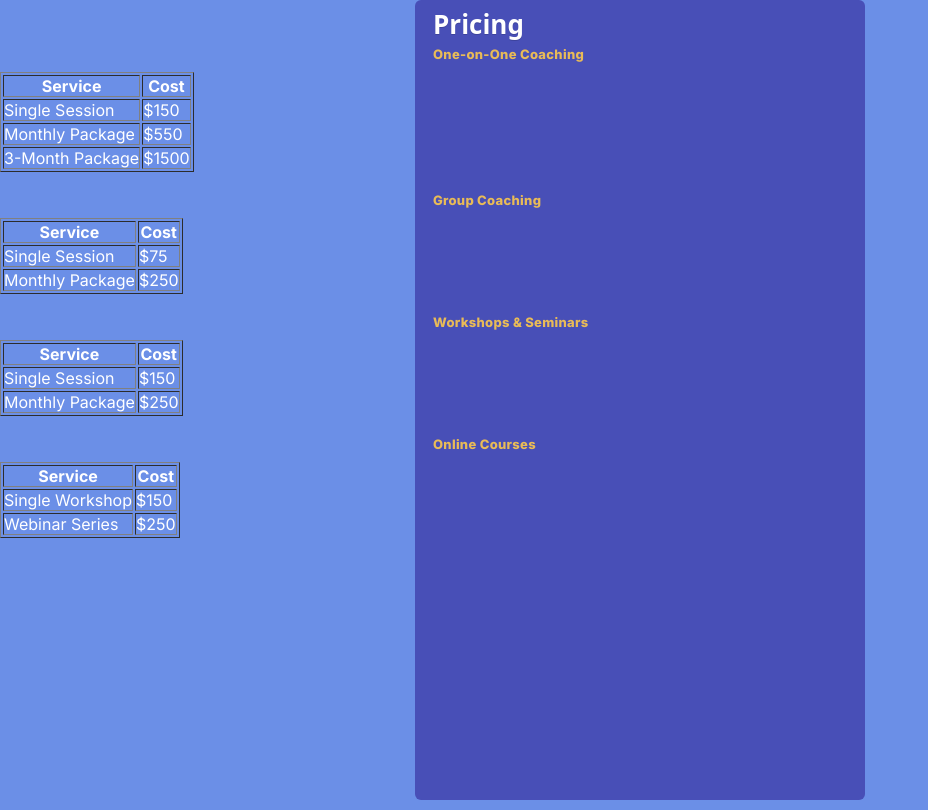
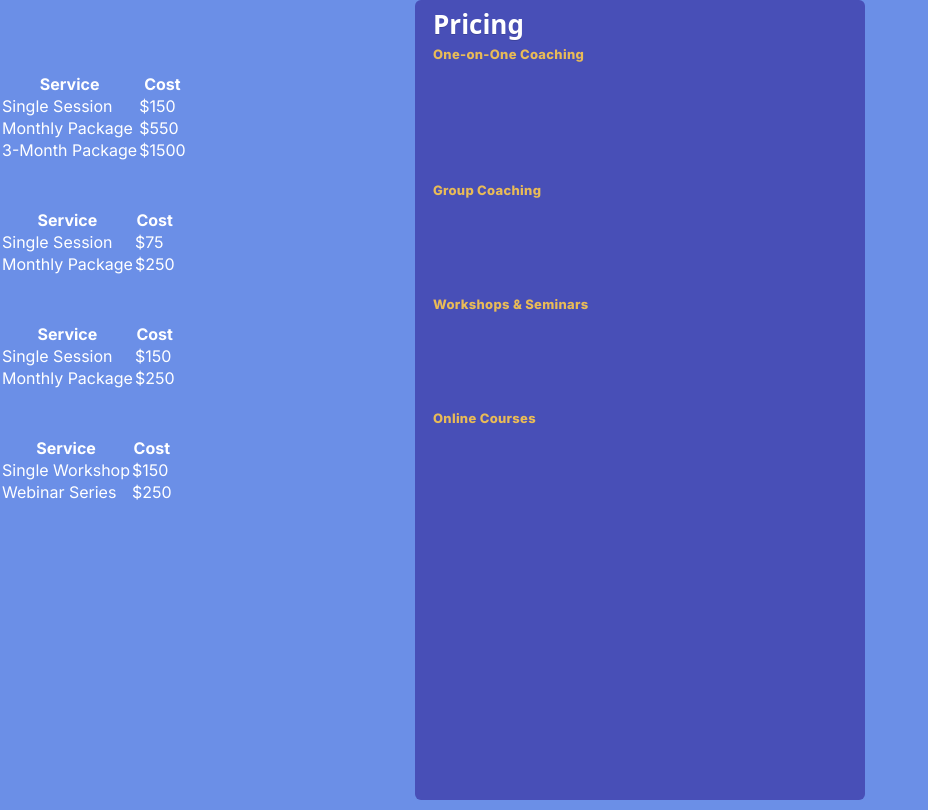
Before and after one commit to Falah1994/path-to-sucess, a plain HTML site: page Prices.html in a window 1280 px wide. Shown: the whole page, without its empty margins (0-928 px from the left). Drawn offline with Linux system fonts and the light colour scheme; a web font is replaced by a local one.

Commit message:
Updated Prices Html
Updated the tables so that heading and body will better display

```diff
--- a/Prices.html
+++ b/Prices.html
@@ -8,12 +8,17 @@
     </head>
     <body>
         <h1>Pricing</h1>
+
         <h2>One-on-One Coaching</h2>
-<table border="1">
+<table>
+  <Thead>
   <tr>
-    <th>Service</th>
-    <th>Cost</th>
+    <th scope="col">Service</th>
+    <th scope="col">Cost</th>
   </tr>
+  </Thead>
+
+  <tbody>
   <tr>
     <td>Single Session</td>
     <td>$150</td>
@@ -26,13 +31,19 @@
     <td>3-Month Package </td>
     <td>$1500</td>
   </tr>
+</tbody>
 </table>
+
       <h2>Group Coaching</h2>
-<table border="1">
+<table>
+  <Thead>
   <tr>
-    <th>Service</th>
-    <th>Cost</th>
+    <th scope="col">Service</th>
+    <th scope="col">Cost</th>
   </tr>
+  </Thead>
+
+  <tbody>
   <tr>
     <td>Single Session</td>
     <td>$75</td>
@@ -41,13 +52,19 @@
     <td>Monthly Package</td>
     <td>$250</td>
   </tr>
+  </tbody>
 </table>
+
          <h2>Workshops & Seminars</h2>
-<table border="1">
+<table>
+  <thead>
   <tr>
-    <th>Service</th>
-    <th>Cost</th>
+    <th scope="col">Service</th>
+    <th scope="col">Cost</th>
   </tr>
+</thead>
+
+<tbody>
   <tr>
     <td>Single Session</td>
     <td>$150</td>
@@ -56,13 +73,19 @@
     <td>Monthly Package</td>
     <td>$250</td>
   </tr>
+</tbody>
 </table>
+
+
     <h2>Online Courses</h2>
-    <table border="1">
+    <table>
+      <thead>
   <tr>
-    <th>Service</th>
-    <th>Cost</th>
+    <th scope="col">Service</th>
+    <th scope="col">Cost</th>
   </tr>
+</thead>
+<tbody>
   <tr>
     <td>Single Workshop</td>
     <td>$150</td>
@@ -71,6 +94,7 @@
     <td>Webinar Series</td>
     <td>$250</td>
   </tr>
+</tbody>
 </table>
     </body>
     </html>
```
